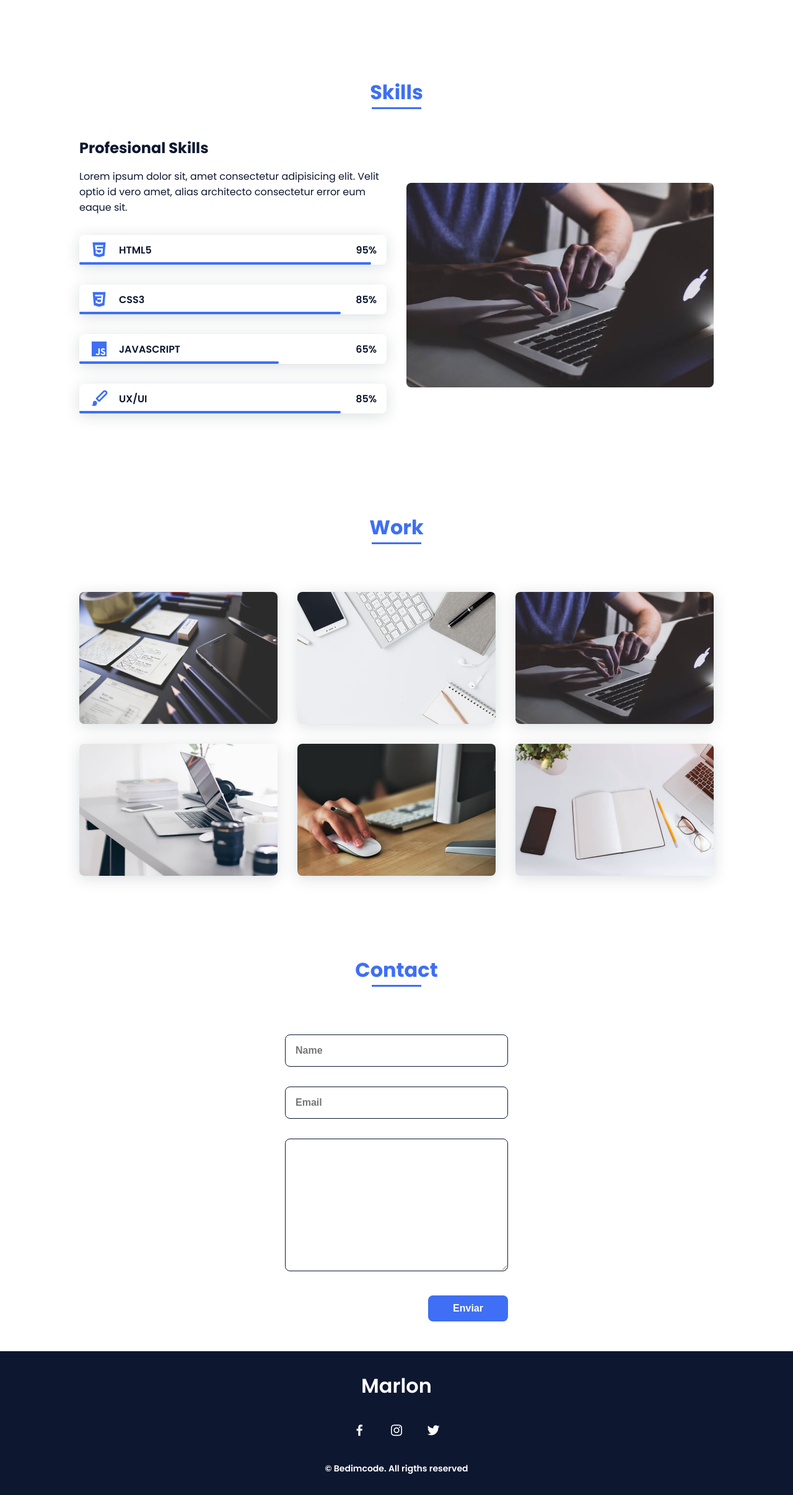
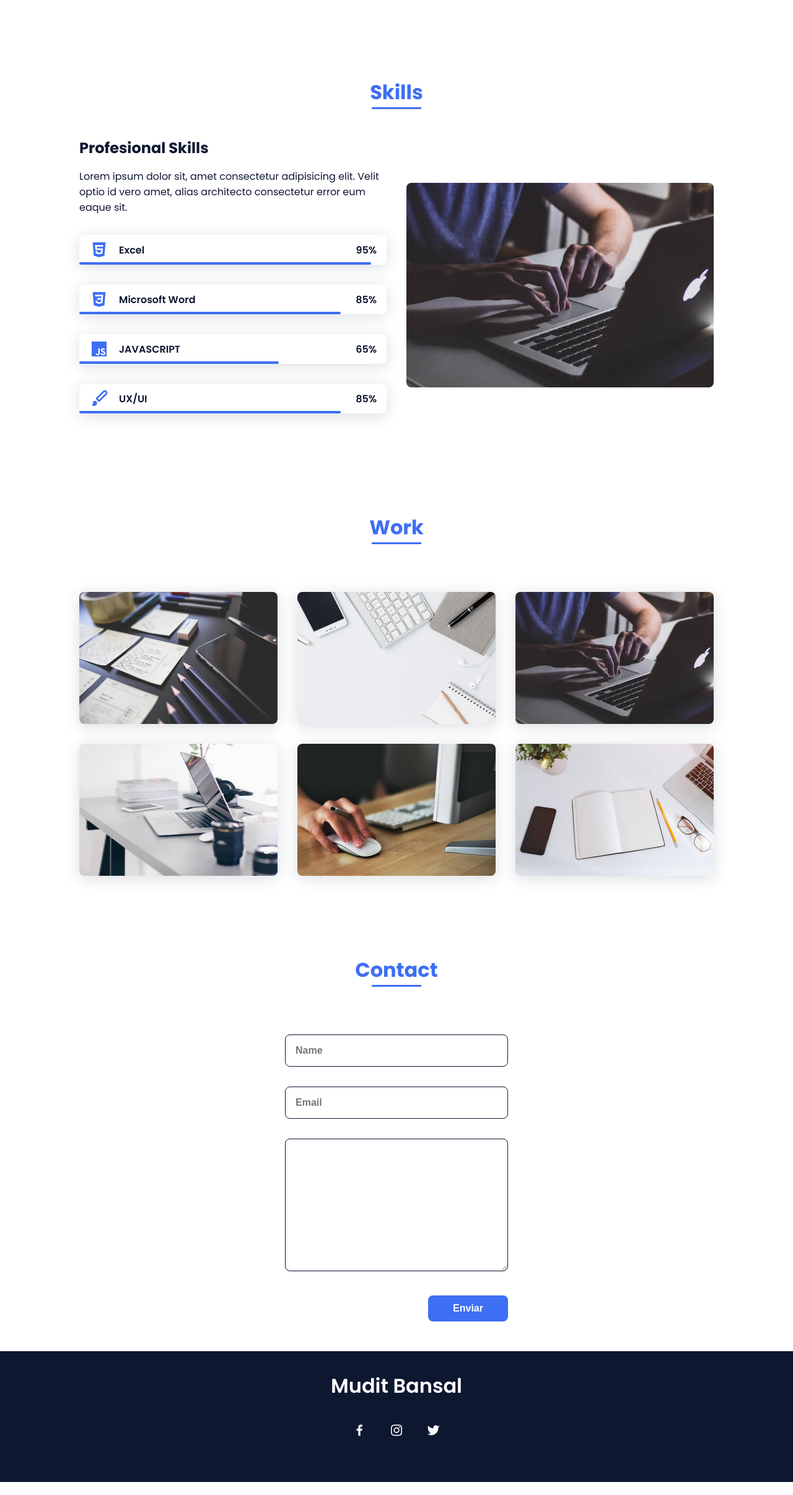
Before and after one commit to mudit18nov2003/MUDIT_BANSAL, a plain HTML site: page index.html in a window 1280 px wide. Shown: the part 1346-3758 px from the top of the page at 62% size. After the commit the page ends 3737 px from the top, so only its background shows below. Drawn offline with nearby package versions, Linux system fonts and the light colour scheme.

Commit message:
Update index.html

```diff
--- a/index.html
+++ b/index.html
@@ -90,7 +90,7 @@
                     <div class="skills__data">
                         <div class="skills__names">
                             <i class='bx bxl-html5 skills__icon'></i>
-                            <span class="skills__name">HTML5</span>
+                            <span class="skills__name">Excel</span>
                         </div>
                         <div class="skills__bar skills__html">
 
@@ -102,7 +102,7 @@
                     <div class="skills__data">
                         <div class="skills__names">
                             <i class='bx bxl-css3 skills__icon'></i>
-                            <span class="skills__name">CSS3</span>
+                            <span class="skills__name">Microsoft Word</span>
                         </div>
                         <div class="skills__bar skills__css">
 
@@ -186,13 +186,12 @@
 
     <!--===== FOOTER =====-->
     <footer class="footer">
-        <p class="footer__title">Marlon</p>
+        <p class="footer__title">Mudit Bansal</p>
         <div class="footer__social">
             <a href="#" class="footer__icon"><i class='bx bxl-facebook' ></i></a>
             <a href="#" class="footer__icon"><i class='bx bxl-instagram' ></i></a>
-            <a href="#" class="footer__icon"><i class='bx bxl-twitter' ></i></a>
+            <a href="https://twitter.com/Muditbansal1811" class="footer__icon"><i class='bx bxl-twitter' ></i></a>
         </div>
-        <p class="footer__copy">&#169; Bedimcode. All rigths reserved</p>
     </footer>
 
 
```
